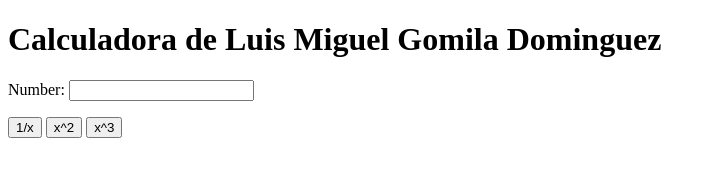
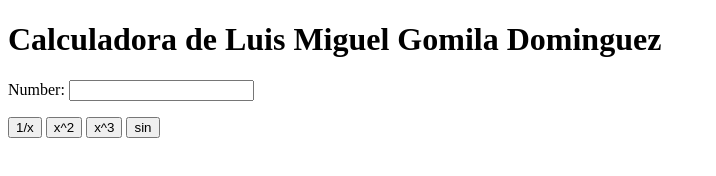
Before and after one commit to Luismi0202/lgomdom_my_calculator2, a plain HTML site: page index.html in a window 1280 px wide. Shown: the whole page, without its empty margins (0-716 px from the left). Drawn offline with Linux system fonts and the light colour scheme.

Commit message:
se me olvido el botón de seno

```diff
--- a/index.html
+++ b/index.html
@@ -12,6 +12,7 @@
             <button onclick="inverse()"> 1/x </button>
             <button onclick="square()"> x^2 </button>
             <button onclick="cube()"> x^3 </button>
+            <button onclicl=""sine()> sin </button>
         </p>
         <script type="text/javascript">
             function cube() {
```
